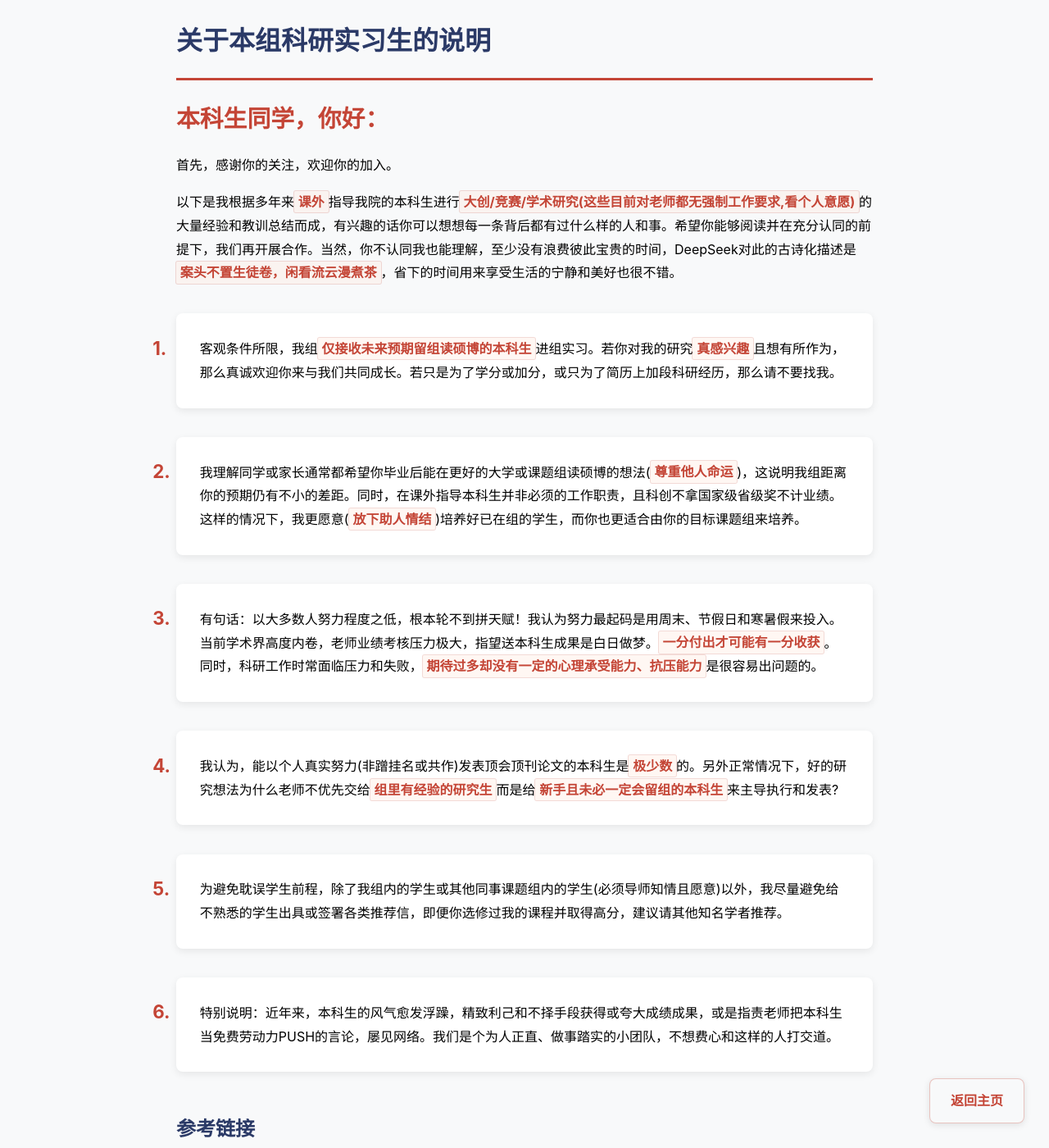
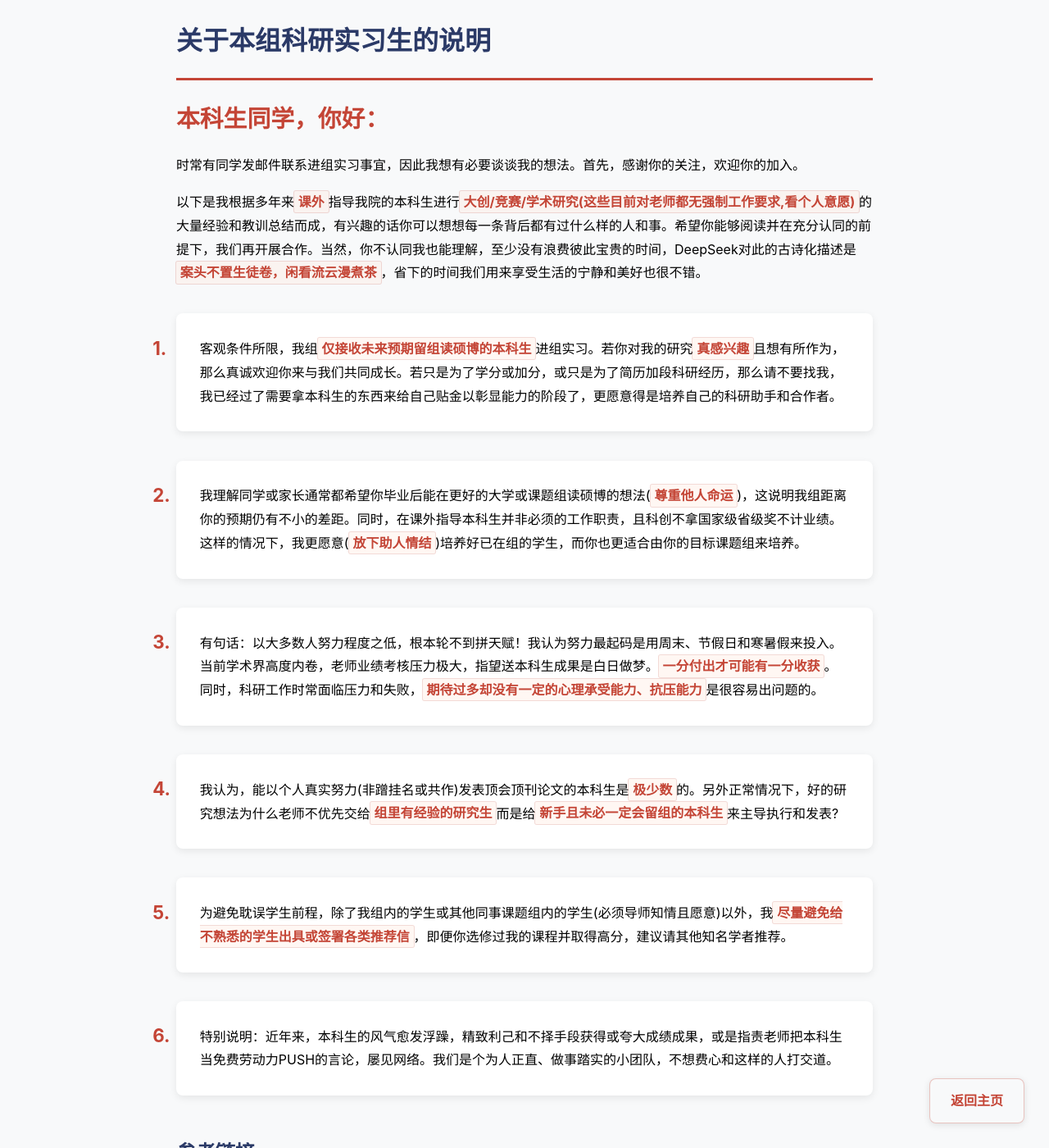
Before and after one commit to fangvv/Homepage, a Jekyll site: the page faq.html, which Jekyll copies as it is, in a window 1280 px wide and 1400 px high. Shown: the whole window at 82% size. Built offline with Jekyll 4.4.1, drawn with Linux system fonts in a browser that asks for light colours; comment, search, counter and statistics services are not loaded.

Commit message:
update faq

```diff
--- a/faq.html
+++ b/faq.html
@@ -90,11 +90,11 @@ strong:hover {
 
     <p><span class="greeting">本科生同学，你好：</span>
 
-    首先，感谢你的关注，欢迎你的加入。</p>
-   <p>以下是我根据多年来<strong>课外</strong>指导我院的本科生进行<strong>大创/竞赛/学术研究(这些目前对老师都无强制工作要求,看个人意愿)</strong>的大量经验和教训总结而成，有兴趣的话你可以想想每一条背后都有过什么样的人和事。希望你能够阅读并在充分认同的前提下，我们再开展合作。当然，你不认同我也能理解，至少没有浪费彼此宝贵的时间，DeepSeek对此的古诗化描述是<strong>案头不置生徒卷，闲看流云漫煮茶</strong>，省下的时间用来享受生活的宁静和美好也很不错。</p>
+    时常有同学发邮件联系进组实习事宜，因此我想有必要谈谈我的想法。首先，感谢你的关注，欢迎你的加入。</p>
+   <p>以下是我根据多年来<strong>课外</strong>指导我院的本科生进行<strong>大创/竞赛/学术研究(这些目前对老师都无强制工作要求,看个人意愿)</strong>的大量经验和教训总结而成，有兴趣的话你可以想想每一条背后都有过什么样的人和事。希望你能够阅读并在充分认同的前提下，我们再开展合作。当然，你不认同我也能理解，至少没有浪费彼此宝贵的时间，DeepSeek对此的古诗化描述是<strong>案头不置生徒卷，闲看流云漫煮茶</strong>，省下的时间我们用来享受生活的宁静和美好也很不错。</p>
 
     <ol>
-<li>客观条件所限，我组<strong>仅接收未来预期留组读硕博的本科生</strong>进组实习。若你对我的研究<strong>真感兴趣</strong>且想有所作为，那么真诚欢迎你来与我们共同成长。若只是为了学分或加分，或只为了简历上加段科研经历，那么请不要找我。</li>
+<li>客观条件所限，我组<strong>仅接收未来预期留组读硕博的本科生</strong>进组实习。若你对我的研究<strong>真感兴趣</strong>且想有所作为，那么真诚欢迎你来与我们共同成长。若只是为了学分或加分，或只是为了简历加段科研经历，那么请不要找我，我已经过了需要拿本科生的东西来给自己贴金以彰显能力的阶段了，更愿意得是培养自己的科研助手和合作者。</li>
 
 <li>我理解同学或家长通常都希望你毕业后能在更好的大学或课题组读硕博的想法(<strong>尊重他人命运</strong>)，这说明我组距离你的预期仍有不小的差距。同时，在课外指导本科生并非必须的工作职责，且科创不拿国家级省级奖不计业绩。这样的情况下，我更愿意(<strong>放下助人情结</strong>)培养好已在组的学生，而你也更适合由你的目标课题组来培养。</li>
 
@@ -102,11 +102,9 @@ strong:hover {
 
 <li>我认为，能以个人真实努力(非蹭挂名或共作)发表顶会顶刊论文的本科生是<strong>极少数</strong>的。另外正常情况下，好的研究想法为什么老师不优先交给<strong>组里有经验的研究生</strong>而是给<strong>新手且未必一定会留组的本科生</strong>来主导执行和发表?</li>
 
-<li>为避免耽误学生前程，除了我组内的学生或其他同事课题组内的学生(必须导师知情且愿意)以外，我尽量避免给不熟悉的学生出具或签署各类推荐信，即便你选修过我的课程并取得高分，建议请其他知名学者推荐。</li>
+<li>为避免耽误学生前程，除了我组内的学生或其他同事课题组内的学生(必须导师知情且愿意)以外，我<strong>尽量避免给不熟悉的学生出具或签署各类推荐信</strong>，即便你选修过我的课程并取得高分，建议请其他知名学者推荐。</li>
 
 <li>特别说明：近年来，本科生的风气愈发浮躁，精致利己和不择手段获得或夸大成绩成果，或是指责老师把本科生当免费劳动力PUSH的言论，屡见网络。我们是个为人正直、做事踏实的小团队，不想费心和这样的人打交道。</li>
-
-
 
     </ol>
 
```
